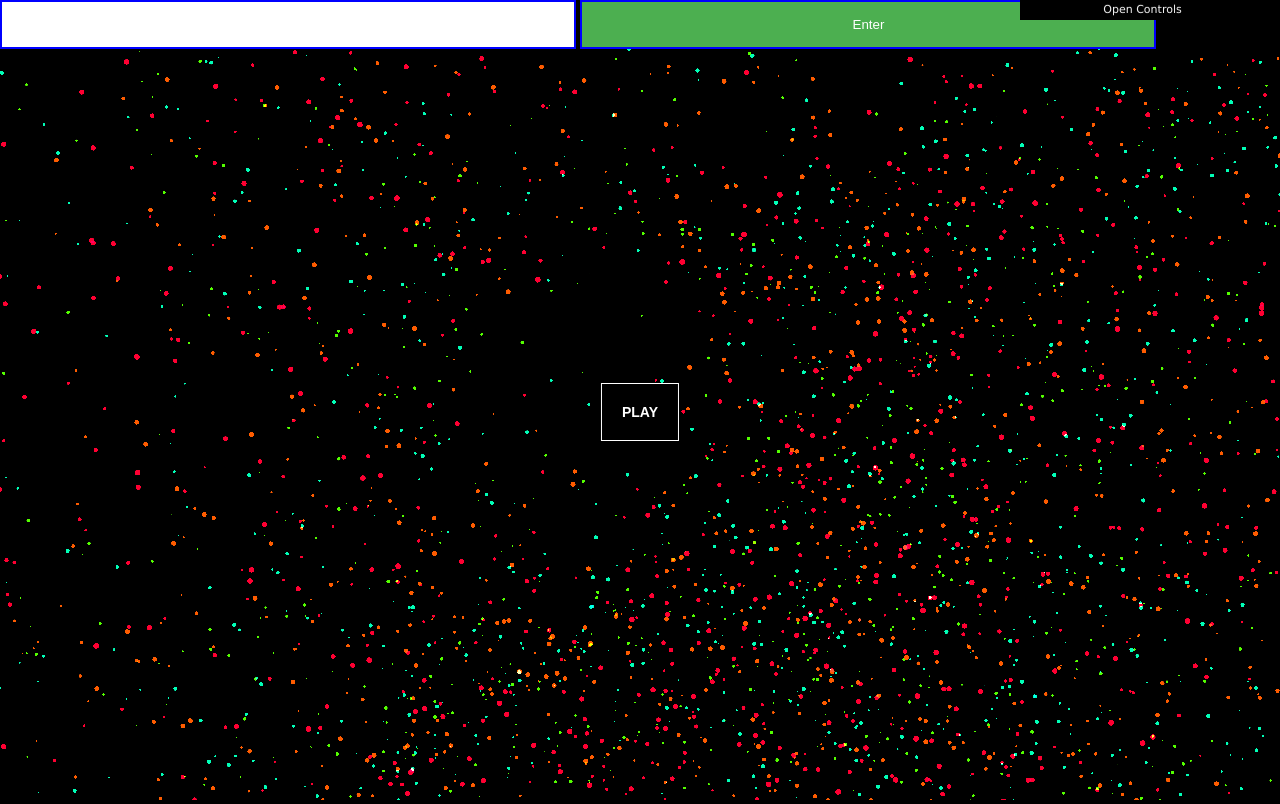
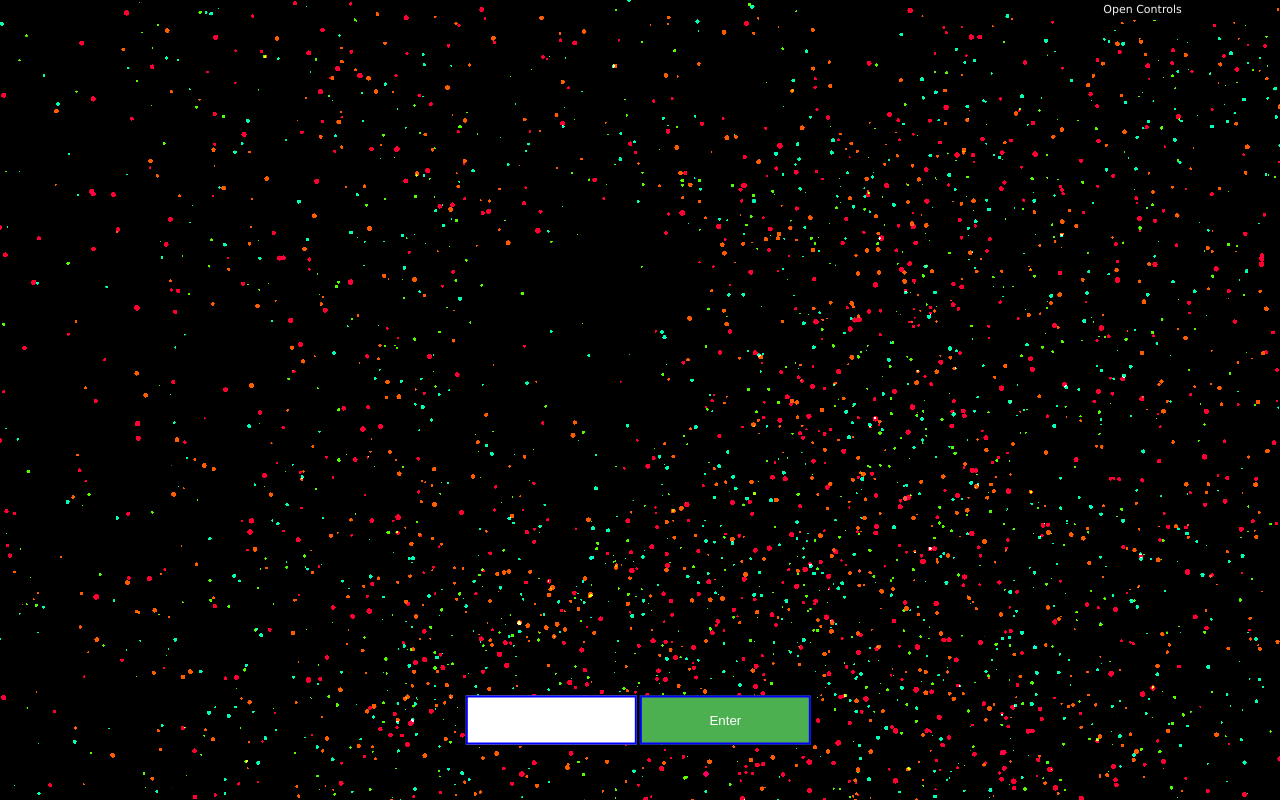
Before and after one commit to ChanceMaker/vincentStub, an Electron app: page index.html in a window 1280 px wide. Drawn offline with Linux system fonts and the light colour scheme.

Commit message:
init formatin for searchbar and background positioning

```diff
--- a/css/main.css
+++ b/css/main.css
@@ -7,7 +7,7 @@ html,body{
          box-sizing: border-box;
          color: white;
          padding: 15px 32px;
-         width:45%;
+         width:49%;
 
          text-align: center;
          text-decoration: none;
@@ -21,7 +21,7 @@ html,body{
 .mainInputBox{
     box-sizing: border-box;
     padding: 15px 32px;
-    width:45%;
+    width:49%;
     height: auto;
     /* margin:5%; */
     border:2px solid blue;
@@ -37,30 +37,25 @@ html,body{
 
 }
 .userInput{
-    align-items: center;
 
-}
-body script {
-        }
-html, body {
-    margin:0;
-    overflow:hidden;
-    background:#000;
-    color:white;
-    font-family:Arial;
-}
-
-.message{
-    padding:20px;
+    /* padding:10px; */
+    /* margin: auto; */
+    margin: auto;
     position:absolute;
-    top:50%;
+    top:90%;
     left:50%;
     transform:translate(-50%, -50%);
     background:black;
     cursor:pointer;
     font-size:14px;
-    border:1px solid white;
+    /* border:1px solid white; */
+
 }
+body script {
+        }
+
+
+
 
 #badge{
     position: absolute;
--- a/index.html
+++ b/index.html
@@ -20,9 +20,9 @@
 	<script type="text/javascript" src="js/libs/hammer.min.js"></script>
 </head>
 <body>
-      <h2 class="message">PLAY</h2>
-      <div class="userInput">
-         <input class="mainInputBox" ></input>
+      <!-- <h2 class="message">PLAY</h2> -->
+      <div class="userInput ">
+         <input class="mainInputBox"></input>
          <input class="button button1" id="btn" type="button" value="Enter"></input>
       </div>
 	<script src="js/main.js"></script>
```
